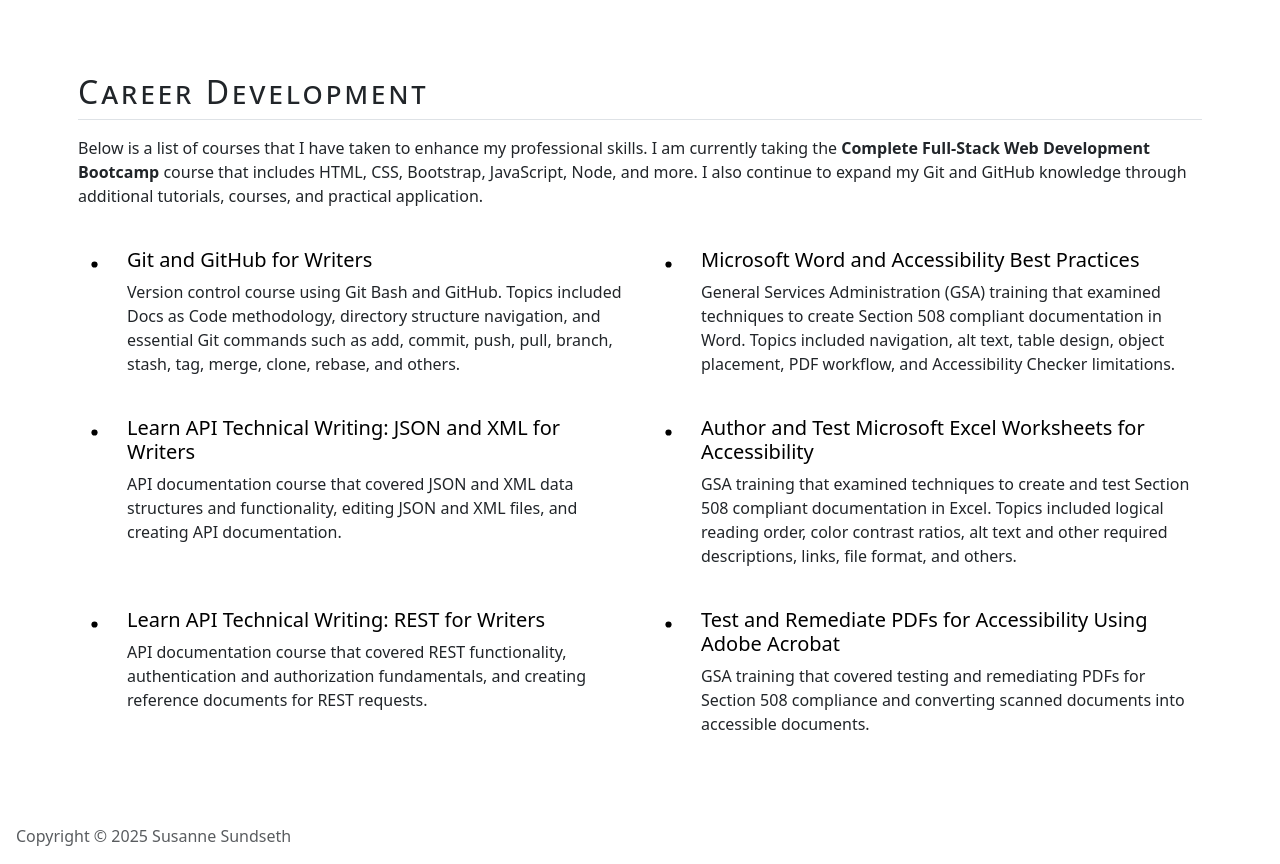
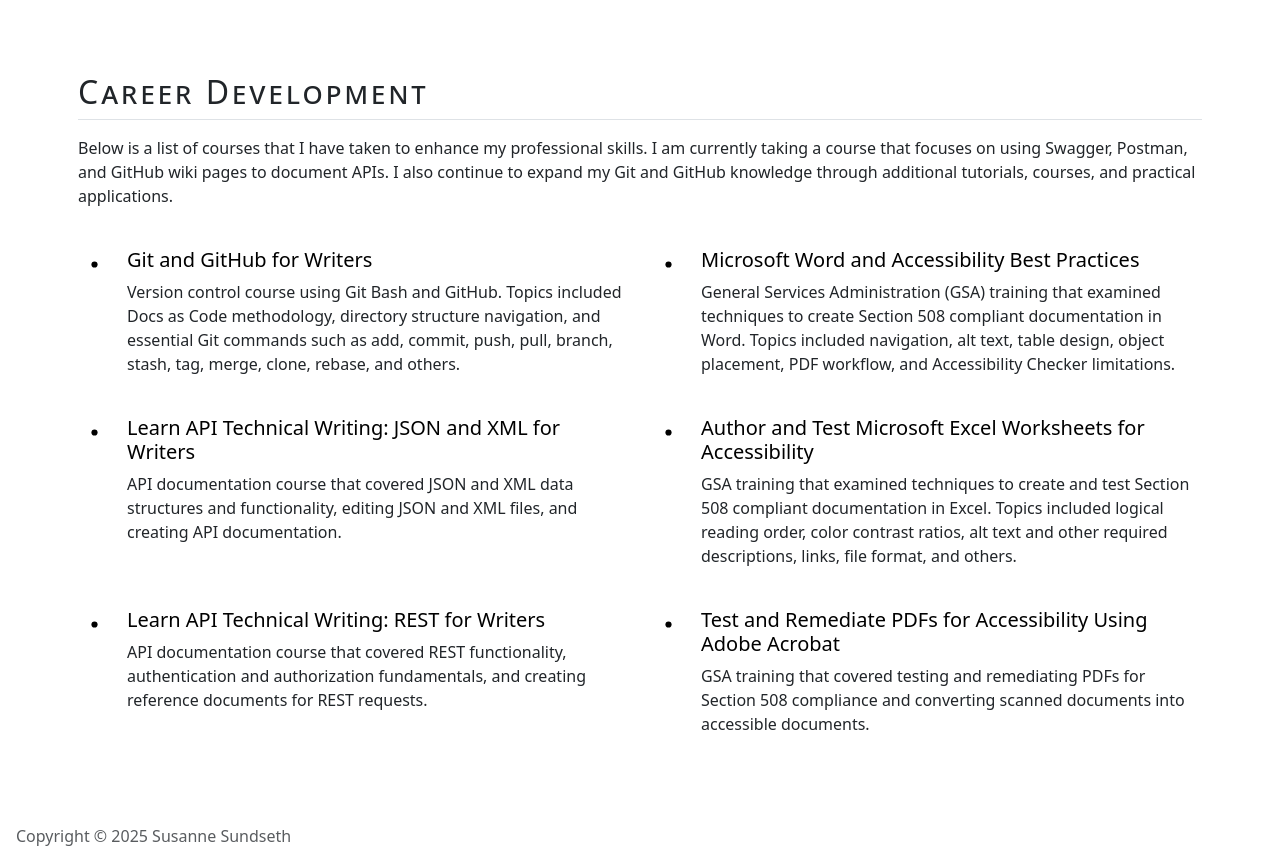
Before and after one commit to susanne-sundseth/techwriter, a plain HTML site: page index.html in a window 1280 px wide. Shown: the part 2260-3124 px from the top of the page. Drawn offline with nearby package versions, Linux system fonts and the light colour scheme; a web font is replaced by a local one.

Commit message:
Updated Career Dev intro

```diff
--- a/index.html
+++ b/index.html
@@ -152,7 +152,7 @@
   <!-- Career Development -->
   <div class="container px-2 py-5" id="Courses">
     <h2 class="pt-2 pb-2 border-bottom">Career Development</h2>
-    <p class="mt-3">Below is a list of courses that I have taken to enhance my professional skills. I am currently taking <!--a <strong>Generative AI</strong> course and -->the <b>Complete Full-Stack Web Development Bootcamp</b> course that includes HTML, CSS, Bootstrap, JavaScript, Node, and more. I also continue to expand my Git and GitHub knowledge through additional tutorials, courses, and practical application.</p>
+    <p class="mt-3">Below is a list of courses that I have taken to enhance my professional skills. I am currently taking <!--a <strong>Generative AI</strong> course and --> a course that focuses on using Swagger, Postman, and GitHub wiki pages to document APIs. I also continue to expand my Git and GitHub knowledge through additional tutorials, courses, and practical applications.</p>
 
     <div class="row g-4 py-4 row-cols-1 row-cols-lg-2">
 
```
